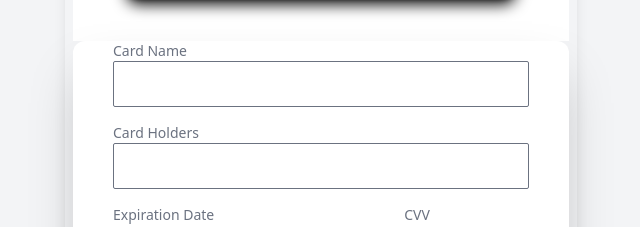
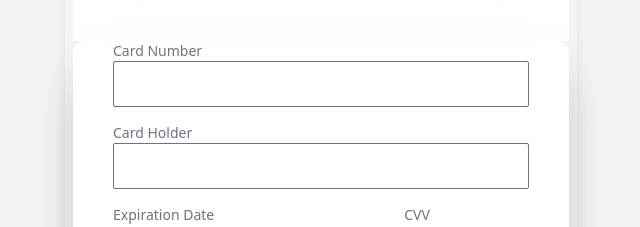
Before and after one commit to dev-shetty/credit-card-ui, a React (Vite) app: page / in a window 1280 px wide. Shown: the part 359-586 px from the top of the page, without its empty margins (319-959 px from the left). Built offline with nearby package versions, Linux system fonts and the light colour scheme.

Commit message:
Fix Height Issue and label mispell

```diff
--- a/src/components/CardForm.tsx
+++ b/src/components/CardForm.tsx
@@ -3,7 +3,7 @@ import Form from "./Form"
 
 function CardForm() {
   return (
-    <div className="grid md:grid-rows-2 h-4/5 shadow-lg p-2 w-11/12 md:w-4/5 lg:w-3/5 xl:w-2/5 rounded-2xl">
+    <div className="grid md:grid-rows-2 h-[90%] shadow-lg p-2 w-11/12 md:w-4/5 lg:w-3/5 xl:w-2/5 rounded-2xl">
       <Card cardNumber={"1234567890123456"} />
       <Form />
     </div>
--- a/src/components/Form.tsx
+++ b/src/components/Form.tsx
@@ -8,8 +8,8 @@ function Form() {
   return (
     <div className="shadow-2xl rounded-xl px-10 bg-white w-full ">
       <div className="flex flex-col gap-2 md:gap-4">
-        <Input label="Card Name" />
-        <Input label="Card Holders" />
+        <Input label="Card Number" />
+        <Input label="Card Holder" />
         <div className="grid grid-cols-[70%_30%]  ">
           <div className="flex flex-col gap-1">
             <label htmlFor="cardName" className=" text-gray-500 text-sm">
```
